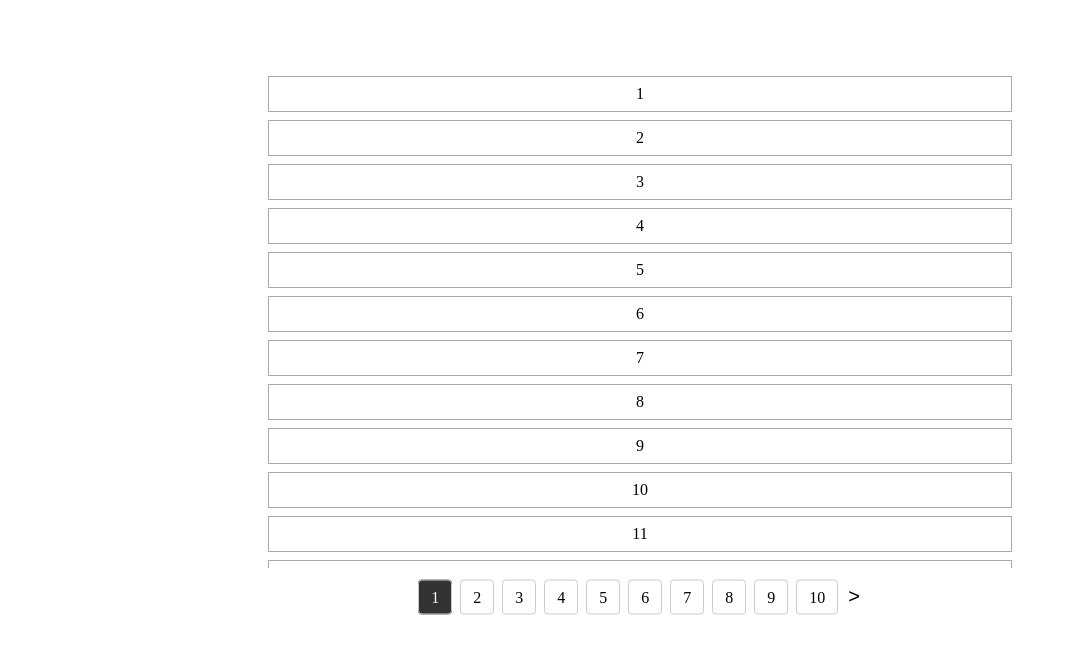
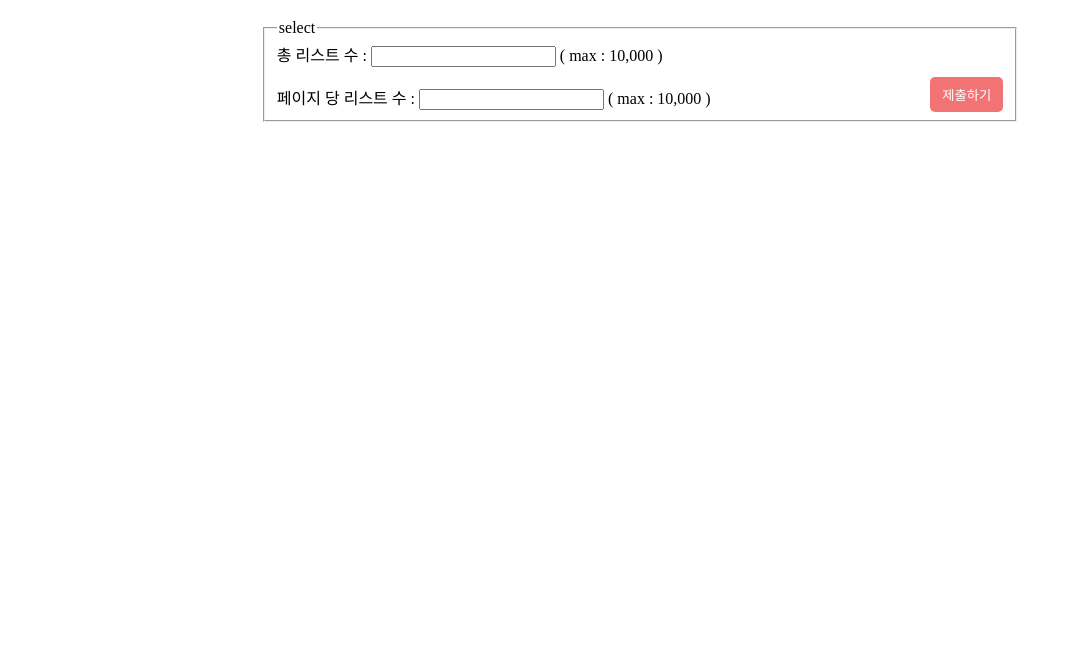
Before and after one commit to juo1221/pagination-oop, a plain HTML site: page index.html in a window 1280 px wide. Shown: the part 70-715 px from the top of the page, without its empty margins (0-1072 px from the left). Drawn offline with Linux system fonts and the light colour scheme.

Commit message:
add: create form
1. 유효성 검사
2. 동적으로 pagination 생성

-

```diff
--- a/index.html
+++ b/index.html
@@ -17,6 +17,28 @@
     body {
       height: 100vh;
     }
+    header {
+      width: 60%;
+      min-width: 700px;
+      margin: 0 auto;
+    }
+    button {
+      cursor: pointer;
+      border: none;
+      border-radius: 5px;
+      padding: 8px 12px;
+    }
+    .fieldset {
+      position: relative;
+    }
+    .submit {
+      background-color: rgb(241, 115, 115);
+      color: #fff;
+      position: absolute;
+      right: 0;
+      bottom: 0;
+      margin: 8px 12px;
+    }
     main {
       position: absolute;
       top: 50%;
@@ -25,17 +47,22 @@
       min-width: 700px;
       text-align: center;
       transform: translate(-50%, -50%);
+      margin-top: 20px;
     }
     .item-box {
       list-style: none;
       padding: 0;
       height: 500px;
-      overflow: scroll;
+      overflow: auto;
     }
     .item {
       border: 1px solid rgb(168, 168, 173);
       padding: 8px 12px;
       margin: 8px 12px;
+      transition: background-color 0.1s linear;
+    }
+    .item:hover {
+      background-color: rgb(245, 188, 188);
     }
     .container span {
       padding: 8px 12px;
@@ -56,14 +83,24 @@
     }
     .prev-page,
     .next-page {
-      cursor: pointer;
-      border: none;
-      background-color: #fff;
+      background-color: rgb(255, 255, 255);
       font-size: 20px;
     }
   </style>
   <body>
     <h1>Pagination 렌더링</h1>
+    <header>
+      <form class="form">
+        <fieldset class="fieldset">
+          <legend>select</legend>
+          총 리스트 수 : <input type="text" id="listAllValue" required /> ( max : 10,000 ) <br />
+          <br />
+          페이지 당 리스트 수 : <input type="text" id="pagePerListValue" required /> ( max : 10,000
+          )
+          <button class="submit" type="submit">제출하기</button>
+        </fieldset>
+      </form>
+    </header>
     <main>
       <ul class="item-box"></ul>
       <div class="container"></div>
--- a/src/pagination.js
+++ b/src/pagination.js
@@ -1,4 +1,5 @@
 const err = (msg) => {
+  alert(msg);
   throw msg;
 };
 const el = (v) => document.createElement(v);
@@ -8,8 +9,8 @@ const itemBox = document.querySelector('.item-box');
 export default class Pagination {
   static base = {
     currentPage: 1,
-    totalItemCount: 0,
-    pagePerItemCount: 20,
+    totalItemCount: 50,
+    pagePerItemCount: 10,
   };
   constructor(stateParams) {
     this.#setParams(stateParams, Pagination.base);
@@ -116,7 +117,21 @@ class DomRenderer extends Renderer {
   }
 }
 
-new DomRenderer(
-  document.querySelector('.container'),
-  new Pagination({ currentPage: 1, totalItemCount: 199, pagePerItemCount: 20 }),
-);
+const totalItemCount = document.querySelector('#listAllValue');
+const pagePerItemCount = document.querySelector('#pagePerListValue');
+const form = document.querySelector('.form');
+const validator = [(v) => !isNaN(Number(v)), (v) => Number(v) <= 10000];
+form.addEventListener('submit', (e) => {
+  e.preventDefault();
+  [totalItemCount.value, pagePerItemCount.value].forEach((v) => {
+    if (!validator.every((vali) => vali(v))) err('invalid value');
+  });
+  new DomRenderer(
+    document.querySelector('.container'),
+    new Pagination({
+      currentPage: 1,
+      totalItemCount: +totalItemCount.value,
+      pagePerItemCount: +pagePerItemCount.value,
+    }),
+  );
+});
```
